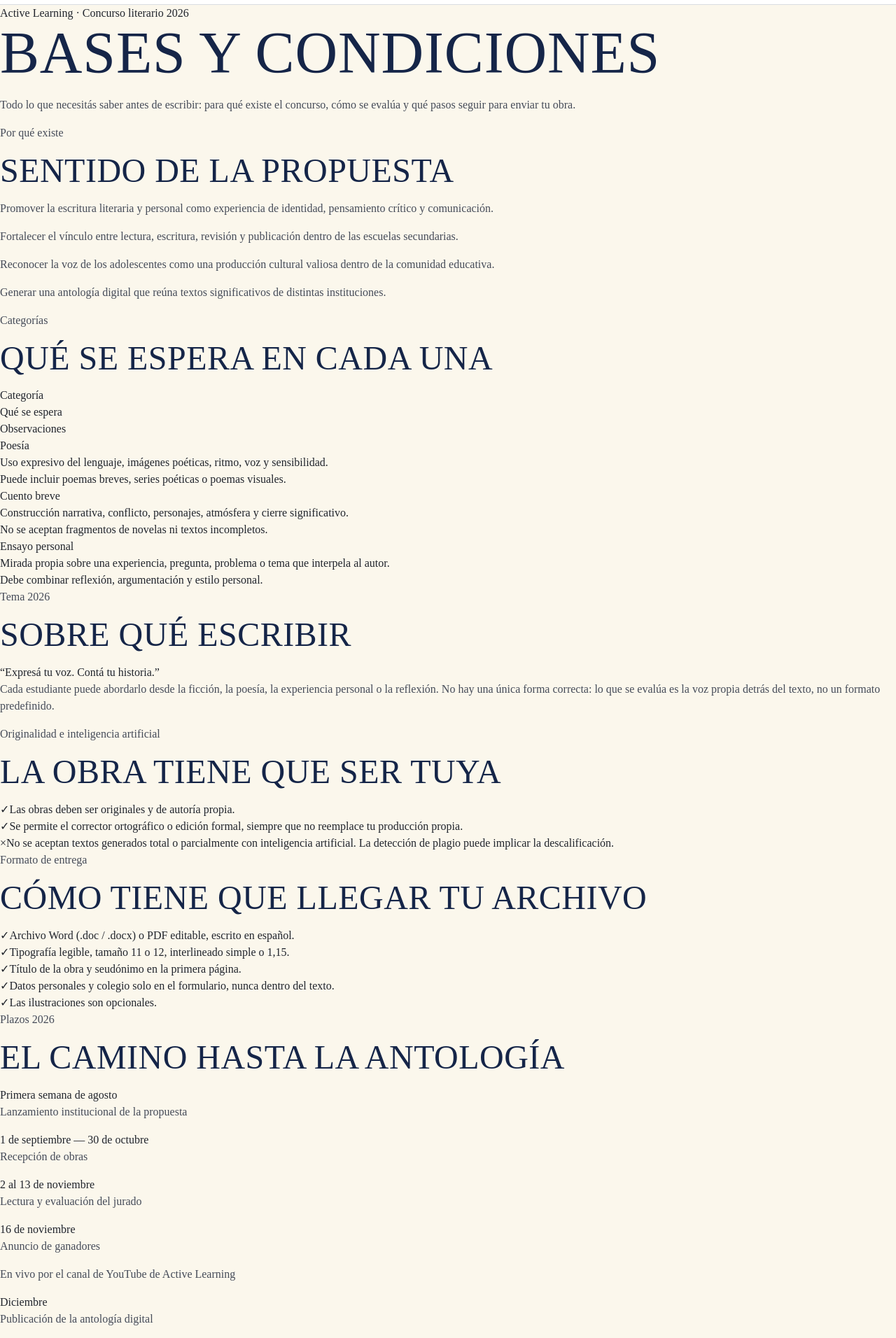
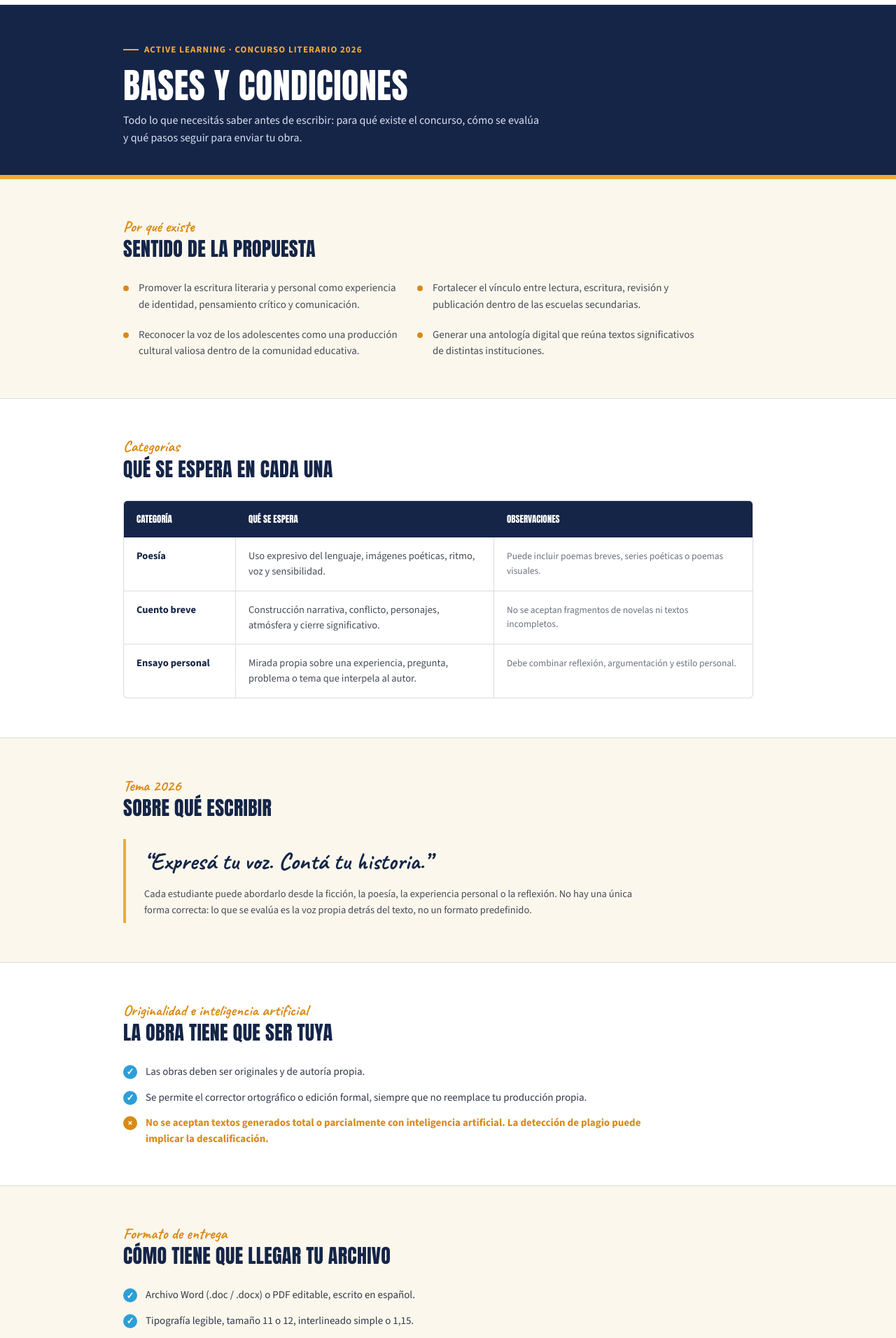
Before and after one commit to sophieblousson/voces-de-la-adolescencia, a Next.js app: page /bases in a window 1280 px wide. Shown: the part 60-1972 px from the top of the page at 70% size. Built offline with nearby package versions, Linux system fonts and the light colour scheme.

Commit message:
Refactor CSS styles for layout and typography

```diff
--- a/components/bases/Bases.module.css
+++ b/components/bases/Bases.module.css
@@ -1,125 +1,455 @@
-.pageKicker {
-  color: var(--color-accion-principal);
-  font-weight: var(--fw-bold);
-  text-transform: uppercase;
-  letter-spacing: 0.06em;
-  font-size: var(--fs-sm);
-  margin: 0 0 var(--space-2);
+.wrap,
+.sectionInner {
+  max-width: var(--max-width);
+  margin: 0 auto;
+  padding: 0 32px 0 56px;
 }
 
-.pageTitle {
-  font-size: var(--fs-3xl);
-  margin: 0 0 var(--space-6);
+.pageHead {
+  background: var(--color-ink);
+  color: #ffffff;
+  padding: 48px 0 40px;
+  border-bottom: 6px solid var(--color-marigold);
 }
 
-.resumen {
-  background-color: var(--color-fondo-alt);
-  border: 1px solid var(--color-borde);
-  border-radius: var(--radius-md);
-  padding: var(--space-6);
-  margin-bottom: var(--space-8);
+.eyebrow {
+  display: inline-flex;
+  align-items: center;
+  gap: 8px;
+  margin-bottom: 14px;
+  color: var(--color-marigold);
+  font-family: var(--font-source-sans-3), Helvetica, Arial, sans-serif;
+  font-size: 13px;
+  font-weight: 700;
+  letter-spacing: 0.08em;
+  text-transform: uppercase;
 }
 
-.resumenTitle {
-  font-size: var(--fs-lg);
-  margin: 0 0 var(--space-3);
+.eyebrow::before {
+  content: "";
+  width: 22px;
+  height: 2px;
+  background: var(--color-marigold);
 }
 
-.resumenList {
-  list-style: none;
-  margin: 0;
-  padding: 0;
-  display: flex;
-  flex-direction: column;
-  gap: var(--space-2);
+.pageHead h1 {
+  margin: 0 0 10px;
+  color: #ffffff;
+  font-family: var(--font-anton), Impact, sans-serif;
+  font-size: clamp(34px, 5vw, 50px);
+  font-weight: 400;
+  text-transform: uppercase;
 }
 
-.resumenList li {
-  font-size: var(--fs-sm);
-  color: var(--color-texto-principal);
-  padding-left: var(--space-4);
-  position: relative;
+.pageHead p {
+  max-width: 600px;
+  margin: 0;
+  color: #d9e0ef;
+  font-family: var(--font-source-sans-3), Helvetica, Arial, sans-serif;
+  font-size: 16px;
+  line-height: 1.6;
 }
 
-.resumenList li::before {
-  content: "";
-  position: absolute;
-  left: 0;
-  top: 8px;
-  width: 6px;
-  height: 6px;
-  border-radius: 50%;
-  background-color: var(--color-celeste);
+.section {
+  padding: 56px 0;
+  background: var(--color-paper);
 }
 
-.indice {
-  margin-bottom: var(--space-12);
+.alt {
+  background: #ffffff;
+  border-top: 1px solid var(--color-line);
+  border-bottom: 1px solid var(--color-line);
 }
 
-.indiceTitle {
-  font-size: var(--fs-sm);
-  font-weight: var(--fw-bold);
-  text-transform: uppercase;
-  letter-spacing: 0.05em;
-  color: var(--color-texto-secundario);
-  margin: 0 0 var(--space-3);
+.sectionEyebrow {
+  margin: 0 0 4px;
+  color: var(--color-marigold-dark);
+  font-family: var(--font-caveat), cursive;
+  font-size: 22px;
+  font-weight: 700;
+  line-height: 1.1;
 }
 
-.indiceList {
-  display: flex;
-  flex-wrap: wrap;
-  gap: var(--space-2);
-  list-style: none;
-  margin: 0;
-  padding: 0;
+.section h2 {
+  margin: 0 0 30px;
+  color: var(--color-ink);
+  font-family: var(--font-anton), Impact, sans-serif;
+  font-size: 28px;
+  font-weight: 400;
+  text-transform: uppercase;
 }
 
-.indiceLink {
-  display: inline-block;
-  font-size: var(--fs-sm);
-  font-weight: var(--fw-medium);
-  color: var(--color-texto-principal);
-  background-color: var(--color-fondo-alt);
-  border: 1px solid var(--color-borde);
-  border-radius: 999px;
-  padding: var(--space-2) var(--space-4);
+.purposeList {
+  display: grid;
+  grid-template-columns: 1fr 1fr;
+  gap: 20px;
+  max-width: 820px;
 }
 
-.indiceLink:hover {
-  color: var(--color-accion-principal);
-  border-color: var(--color-accion-principal);
-  text-decoration: none;
+.purposeItem {
+  display: flex;
+  gap: 14px;
 }
 
-.seccion {
-  padding: var(--space-8) 0;
-  border-bottom: 1px solid var(--color-borde);
+.purposeDot {
+  flex: none;
+  width: 8px;
+  height: 8px;
+  margin-top: 8px;
+  border-radius: 50%;
+  background: var(--color-marigold-dark);
 }
 
-.seccion:last-child {
+.purposeItem p {
+  margin: 0;
+  color: #454b58;
+  font-family: var(--font-source-sans-3), Helvetica, Arial, sans-serif;
+  font-size: 15px;
+  line-height: 1.55;
+}
+
+.catTable {
+  max-width: 900px;
+  overflow: hidden;
+  background: #ffffff;
+  border: 1px solid var(--color-line);
+  border-radius: var(--radius-md);
+}
+
+.catRow {
+  display: grid;
+  grid-template-columns: 160px 1fr 1fr;
+  border-bottom: 1px solid var(--color-line);
+}
+
+.catRow:last-child {
   border-bottom: none;
 }
 
-.seccionTitle {
-  font-size: var(--fs-xl);
-  margin: 0 0 var(--space-4);
-  scroll-margin-top: 90px;
+.catRow div {
+  padding: 16px 18px;
+  color: #454b58;
+  font-family: var(--font-source-sans-3), Helvetica, Arial, sans-serif;
+  font-size: 14.5px;
+  line-height: 1.5;
 }
 
-.seccionBody {
-  max-width: 72ch;
+.head {
+  background: var(--color-ink);
 }
 
-.seccionBody p {
-  margin: 0 0 var(--space-3);
+.head div {
+  color: #ffffff;
+  font-family: var(--font-anton), Impact, sans-serif;
+  font-size: 13px;
+  font-weight: 400;
+  text-transform: uppercase;
 }
 
-.seccionBody ul {
-  margin: 0 0 var(--space-3);
-  padding-left: var(--space-6);
-  color: var(--color-texto-secundario);
+.catRow:not(.head) div:first-child {
+  color: var(--color-ink);
+  font-weight: 700;
+  border-right: 1px solid var(--color-line);
 }
 
-.seccionBody li {
-  margin-bottom: var(--space-2);
+.catRow:not(.head) div:nth-child(2) {
+  border-right: 1px solid var(--color-line);
 }
+
+.catRow:not(.head) div:nth-child(3) {
+  color: #6b7180;
+  font-size: 13.5px;
+}
+
+.temaQuote {
+  max-width: 760px;
+  padding: 6px 0 6px 26px;
+  border-left: 4px solid var(--color-marigold);
+}
+
+.temaQuote span {
+  display: block;
+  margin-bottom: 10px;
+  color: var(--color-ink);
+  font-family: var(--font-caveat), cursive;
+  font-size: 34px;
+  font-weight: 700;
+}
+
+.temaQuote p,
+.intro,
+.prizeText {
+  max-width: 700px;
+  margin: 0;
+  color: #454b58;
+  font-family: var(--font-source-sans-3), Helvetica, Arial, sans-serif;
+  font-size: 14.5px;
+  line-height: 1.6;
+}
+
+.checklist {
+  max-width: 760px;
+  display: flex;
+  flex-direction: column;
+  gap: 14px;
+}
+
+.checkItem {
+  display: flex;
+  gap: 12px;
+  align-items: flex-start;
+  color: #33384a;
+  font-family: var(--font-source-sans-3), Helvetica, Arial, sans-serif;
+  font-size: 15px;
+  line-height: 1.5;
+}
+
+.checkIcon,
+.warningIcon {
+  flex: none;
+  width: 20px;
+  height: 20px;
+  margin-top: 2px;
+  border-radius: 50%;
+  display: flex;
+  align-items: center;
+  justify-content: center;
+  color: #ffffff;
+  font-size: 13px;
+  font-weight: 700;
+}
+
+.checkIcon {
+  background: var(--color-sky);
+}
+
+.warning {
+  color: var(--color-marigold-dark);
+  font-weight: 700;
+}
+
+.warningIcon {
+  background: var(--color-marigold-dark);
+}
+
+.timeline {
+  position: relative;
+  max-width: 760px;
+  padding-left: 34px;
+}
+
+.timeline::before {
+  content: "";
+  position: absolute;
+  left: 8px;
+  top: 6px;
+  bottom: 6px;
+  width: 2px;
+  background: var(--color-line);
+}
+
+.tlItem {
+  position: relative;
+  padding-bottom: 30px;
+}
+
+.tlItem:last-child {
+  padding-bottom: 0;
+}
+
+.tlItem::before {
+  content: "";
+  position: absolute;
+  left: -34px;
+  top: 2px;
+  width: 18px;
+  height: 18px;
+  border-radius: 50%;
+  background: var(--color-marigold);
+  border: 3px solid var(--color-paper);
+}
+
+.current::before {
+  background: var(--color-sky);
+}
+
+.tlDate {
+  margin-bottom: 4px;
+  color: var(--color-marigold-dark);
+  font-family: var(--font-anton), Impact, sans-serif;
+  font-size: 13px;
+  font-weight: 400;
+  text-transform: uppercase;
+}
+
+.current .tlDate {
+  color: var(--color-sky);
+}
+
+.tlItem p {
+  margin: 0;
+  color: var(--color-ink);
+  font-family: var(--font-source-sans-3), Helvetica, Arial, sans-serif;
+  font-size: 16px;
+  font-weight: 700;
+}
+
+.youtubeNote {
+  margin-top: 6px !important;
+  color: #6b7180 !important;
+  font-size: 13.5px !important;
+  font-weight: 400 !important;
+}
+
+.evalGrid {
+  max-width: 900px;
+  margin-top: 26px;
+  display: grid;
+  grid-template-columns: 1fr 1fr;
+  overflow: hidden;
+  background: #ffffff;
+  border: 1px solid var(--color-line);
+  border-radius: var(--radius-md);
+}
+
+.evalItem {
+  display: flex;
+  gap: 14px;
+  padding: 22px 24px;
+  border-bottom: 1px solid var(--color-line);
+  border-right: 1px solid var(--color-line);
+}
+
+.evalItem:nth-child(2n) {
+  border-right: none;
+}
+
+.full {
+  grid-column: 1 / -1;
+  border-right: none;
+  border-bottom: none;
+}
+
+.evalItem span {
+  flex: none;
+  color: var(--color-marigold-dark);
+  font-family: var(--font-anton), Impact, sans-serif;
+  font-size: 22px;
+  font-weight: 400;
+}
+
+.evalItem h3 {
+  margin: 0 0 4px;
+  color: var(--color-ink);
+  font-family: var(--font-source-sans-3), Helvetica, Arial, sans-serif;
+  font-size: 15px;
+  font-weight: 700;
+}
+
+.evalItem p {
+  margin: 0;
+  color: #6b7180;
+  font-family: var(--font-source-sans-3), Helvetica, Arial, sans-serif;
+  font-size: 13.5px;
+  line-height: 1.5;
+}
+
+.prizes {
+  background: var(--color-ink);
+  color: #ffffff;
+}
+
+.prizes .sectionEyebrow {
+  color: var(--color-marigold);
+}
+
+.prizes h2 {
+  color: #ffffff;
+}
+
+.prizeText {
+  color: #d9e0ef;
+}
+
+.mentions {
+  display: flex;
+  flex-wrap: wrap;
+  gap: 10px;
+  margin-top: 18px;
+}
+
+.mentions span {
+  padding: 8px 16px;
+  border: 1px solid rgba(255, 255, 255, 0.25);
+  border-radius: 20px;
+  color: #d9e0ef;
+  font-family: var(--font-source-sans-3), Helvetica, Arial, sans-serif;
+  font-size: 13.5px;
+}
+
+.instNote {
+  max-width: 640px;
+  margin-top: 24px;
+  padding: 16px 20px;
+  background: var(--color-ink-2);
+  border-left: 3px solid var(--color-marigold);
+  border-radius: 0 var(--radius-sm) var(--radius-sm) 0;
+  color: #d9e0ef;
+  font-family: var(--font-source-sans-3), Helvetica, Arial, sans-serif;
+  font-size: 14px;
+  line-height: 1.55;
+}
+
+.rightsBox {
+  max-width: 800px;
+  padding: 20px 24px;
+  background: #fbf1dd;
+  border-left: 3px solid var(--color-marigold-dark);
+  border-radius: 0 var(--radius-sm) var(--radius-sm) 0;
+  color: #5c4a1f;
+  font-family: var(--font-source-sans-3), Helvetica, Arial, sans-serif;
+  font-size: 14.5px;
+  line-height: 1.6;
+}
+
+.finalButton {
+  display: inline-block;
+  margin-top: 28px;
+  background: var(--color-ink);
+  color: #ffffff;
+  font-family: var(--font-source-sans-3), Helvetica, Arial, sans-serif;
+  font-size: 16px;
+  font-weight: 700;
+  padding: 15px 32px;
+  border-radius: 2px;
+}
+
+.finalButton:hover {
+  background: var(--color-ink-2);
+}
+
+@media (max-width: 820px) {
+  .wrap,
+  .sectionInner {
+    padding: 0 20px;
+  }
+
+  .purposeList,
+  .evalGrid {
+    grid-template-columns: 1fr;
+  }
+
+  .catRow {
+    grid-template-columns: 1fr;
+  }
+
+  .catRow:not(.head) div:first-child,
+  .catRow:not(.head) div:nth-child(2) {
+    border-right: none;
+    border-bottom: 1px solid var(--color-line);
+  }
+
+  .evalItem {
+    border-right: none !important;
+  }
+}
```
